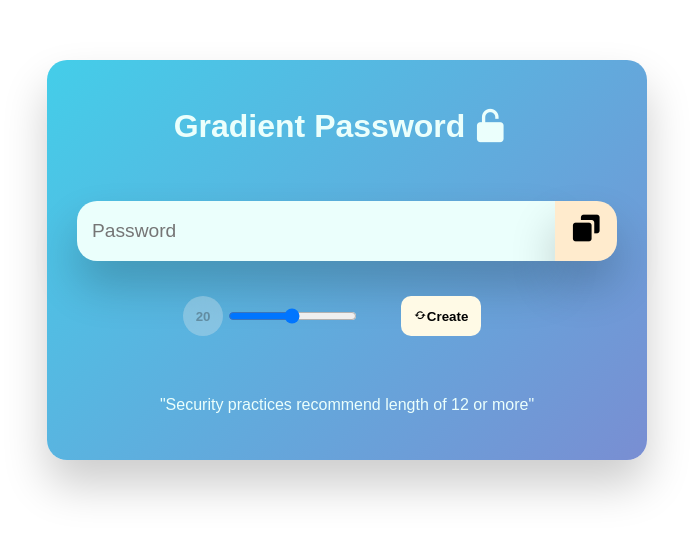
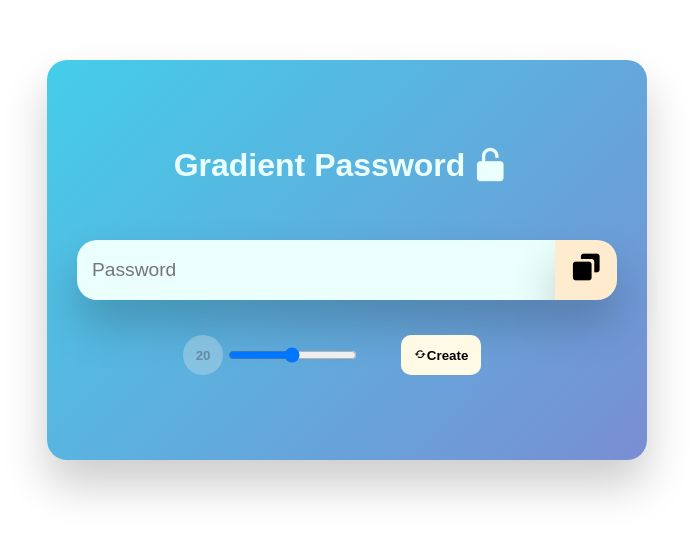
Before and after one commit to Vishsig/Password-Generator, a plain HTML site: page index.html in a window 1280 px wide. Shown: the part 140-678 px from the top of the page, without its empty margins (293-986 px from the left). Drawn offline with nearby package versions, Linux system fonts and the light colour scheme.

Commit message:
Removed message box

```diff
--- a/index.html
+++ b/index.html
@@ -25,9 +25,6 @@
             <input id="range" type="range" step="1" min="8" max="30" value="50%">
             <button id="create" onclick="createPassword()"><i class='bx bx-refresh'></i>Create</button>
         </div>
-        <div class="message">
-            <p><span class="colon">"</span>Security practices recommend length of 12 or more<span class="colon">"</span></p>
-        </div>
     </div>
     <script src="script.js"></script>
 </body>
```
